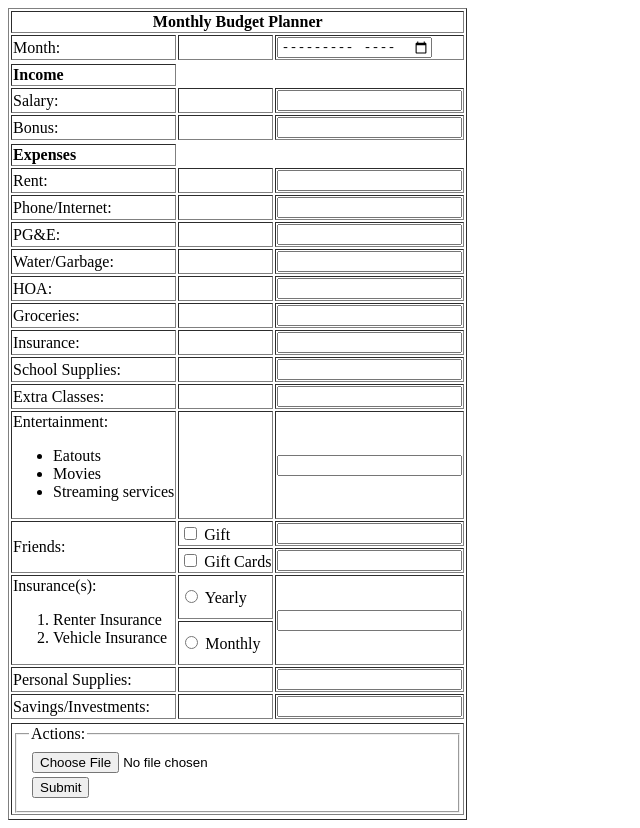
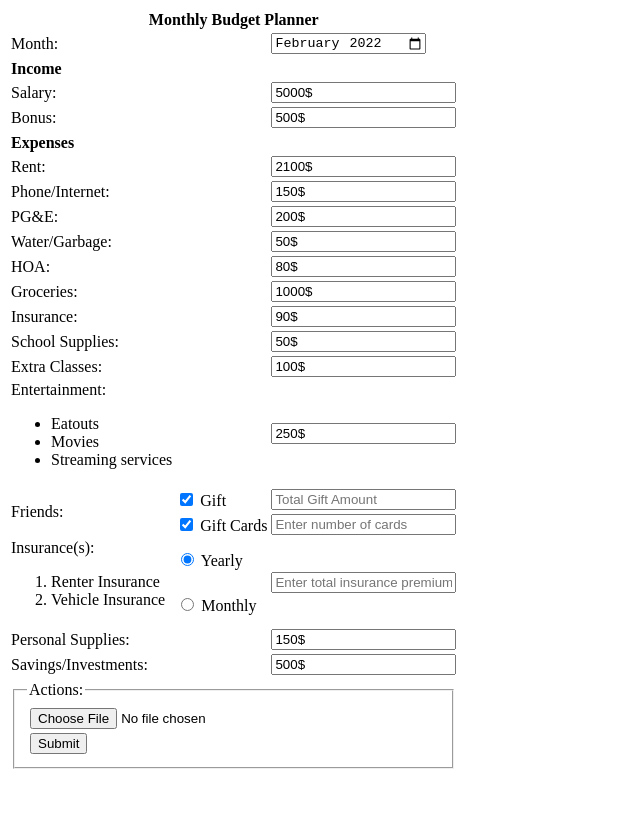
Before and after one commit to Naga-Priya/Naga-Priya, a plain HTML site: page BudgetPlanner.html in a window 1280 px wide. Shown: the whole page, without its empty margins (0-640 px from the left). After the commit the page ends 800 px from the top, so only its background shows below. Drawn offline with Linux system fonts and the light colour scheme.

Commit message:
Checkin Week2

```diff
--- a/BudgetPlanner.html
+++ b/BudgetPlanner.html
@@ -8,14 +8,14 @@
 </head>
 <body>
     <form action="./datapage.html">
-<table border="1" >
+<table border="0" >
     <tr>
         <Th colspan="3"> Monthly Budget Planner</Th>
     </tr>
     <tr>
         <td><label for="month">Month: </label></td>
         <td></td>
-        <td><input type="month" id="month"></td>
+        <td><input type="month" id="month" value="2022-02"></td>
     </tr>
     <tr></tr>
     <tr>
@@ -26,12 +26,12 @@
     <tr>
         <td><label for="salary">Salary: </label></td>
         <td></td>
-        <td><input type="text" id="salary" name="salary"></td>
+        <td><input type="text" id="salary" name="salary" value="5000$"></td>
     </tr>
     <tr>
         <td><label for="bonus">Bonus: </label></td>
         <td></td>
-        <td><input type="text" id="bonus" name="bonus"></td>
+        <td><input type="text" id="bonus" name="bonus" value="500$"></td>
     </tr>
     <tr></tr>
     <tr>
@@ -42,47 +42,47 @@
     <tr>
         <td><label for="rent">Rent: </label></td>
         <td></td>
-        <td><input type="text" id="rent" name="rent"></td>
+        <td><input type="text" id="rent" name="rent" value="2100$"></td>
     </tr>
     <tr>
         <td><label for="phoneInternet">Phone/Internet: </label></td>
         <td></td>
-        <td><input type="text" id="phoneInternet" name="phoneInternet"></td>
+        <td><input type="text" id="phoneInternet" name="phoneInternet" value="150$"></td>
     </tr>
     <tr>
         <td><label for="pge">PG&E: </label></td>
         <td></td>
-        <td><input type="text" id="pge" name="pge"></td>
+        <td><input type="text" id="pge" name="pge" value="200$"></td>
     </tr>
     <tr>
         <td><label for="water">Water/Garbage: </label></td>
         <td></td>
-        <td><input type="text" id="water" name="water"></td>
+        <td><input type="text" id="water" name="water" value="50$"></td>
     </tr>
     <tr>
         <td><label for="hoa">HOA: </label></td>
         <td></td>
-        <td><input type="text" id="hoa" name="hoa"></td>
+        <td><input type="text" id="hoa" name="hoa" value="80$"></td>
     </tr>
     <tr>
         <td><label for="groceries">Groceries: </label></td>
         <td></td>
-        <td><input type="text" id="groceries" name="groceries"></td>
+        <td><input type="text" id="groceries" name="groceries" value="1000$"></td>
     </tr>
     <tr>
         <td><label for="insurance">Insurance: </label></td>
         <td></td>
-        <td><input type="text" id="insurance" name="insurance"></td>
+        <td><input type="text" id="insurance" name="insurance" value="90$"></td>
     </tr>
     <tr>
         <td><label for="schoolSupplies">School Supplies: </label></td>
         <td></td>
-        <td><input type="text" id="schoolSupplies" name="schoolSupplies"></td>
+        <td><input type="text" id="schoolSupplies" name="schoolSupplies" value="50$"></td>
     </tr>
     <tr>
         <td><label for="extra">Extra Classes: </label></td>
         <td></td>
-        <td><input type="text" id="extra" name="extra"></td>
+        <td><input type="text" id="extra" name="extra" value="100$"></td>
     </tr>
     <tr>
         <td>
@@ -95,24 +95,24 @@
 
         </td>
         <td></td>
-        <td><input type="text" id="entertainment" name="entertainment"></td>
+        <td><input type="text" id="entertainment" name="entertainment" value="250$"></td>
     </tr>
     <tr>
         <td rowspan="2">Friends: </td>
 
-        <td align="left"><input type="checkbox" id="gift" name="gift">
+        <td align="left"><input type="checkbox" id="gift" name="gift" checked>
             <label for="gift">Gift</label></td>
         <td>
-            <input type="text" id="giftvalue" name="giftvalue">
+            <input type="text" id="giftvalue" name="giftvalue" placeholder="Total Gift Amount">
         </td>
     </tr>
     <tr>
 
 
-        <td align="left"><input type="checkbox" id="cards" name="cards">
+        <td align="left"><input type="checkbox" id="cards" name="cards" checked>
             <label for="cards">Gift Cards</label></td>
         <td>
-            <input type="number" id="noOfCards" name="noOfCards">
+            <input type="number" id="noOfCards" name="noOfCards" placeholder="Enter number of cards">
         </td>
     </tr>
 
@@ -124,9 +124,9 @@
                 <li>Vehicle Insurance</li>
             </ol>
         </td>
-        <td align="left"><input type="radio" id="yearly" name="insurance">
+        <td align="left"><input type="radio" id="yearly" name="insurance" checked>
             <label for="yearly">Yearly</label></td>
-        <td rowspan="2"><input type="text" id="insurance" name="insurance"></td>
+        <td rowspan="2"><input type="text" id="insurance" name="insurance" placeholder="Enter total insurance premium"></td>
     </tr>
 
     <tr>
@@ -137,12 +137,12 @@
     <tr>
         <td><label for="personal">Personal Supplies: </label></td>
         <td></td>
-        <td><input type="text" id="personal" name="personal"></td>
+        <td><input type="text" id="personal" name="personal" value="150$"></td>
     </tr>
     <tr>
         <td><label for="savings">Savings/Investments: </label></td>
         <td></td>
-        <td><input type="text" id="savings" name="savings"></td>
+        <td><input type="text" id="savings" name="savings" value="500$"></td>
     </tr>
     <tr></tr>
     <tr>
--- /dev/null
+++ b/Day4.html
@@ -0,0 +1,28 @@
+<!DOCTYPE html>
+<html lang="en">
+<head>
+    <meta charset="UTF-8">
+    <meta http-equiv="X-UA-Compatible" content="IE=edge">
+    <meta name="viewport" content="width=device-width, initial-scale=1.0">
+    <title>Document</title>
+    <!--<link rel="icon" href="tea_cup_hot_drink_drinks_icon_210187.ico" type="image/x-icon">-->
+    <link rel="icon" href="cafe_building_shop_coffee_store_icon_210184.png" type="image/png">
+</head>
+<body>
+
+    <!-- Some websites have restrictions while used in Iframe, google doesn't work here
+    we have to go to the website's source directory and link it here-->
+    <iframe src="https://getreturnship.com" width="500" height="500"></iframe>
+    <!-- If you dont want the border around frame, CSS can be used to remove it-->
+
+    <iframe name="myFrame"></iframe>
+    <p>
+        <!-- this doesn't work in live preview-->
+        <a href="https://getreturnship.com" target="myFrame">View homepage</a>
+    </p>
+    <p><span style="font-size:100px">
+        Smiley:&#129409;
+    </p>
+
+</body>
+</html>
```
Also changed, not shown: Day4_2.html (added, +27 -0 lines), EmployeeSurvey.html (added, +53 -0 lines), MARS-1.png (added), cafe_building_shop_coffee_store_icon_210184.png (added), favicon.png (added), tea_cup_hot_drink_drinks_icon_210187.ico (added), 2 other files.
